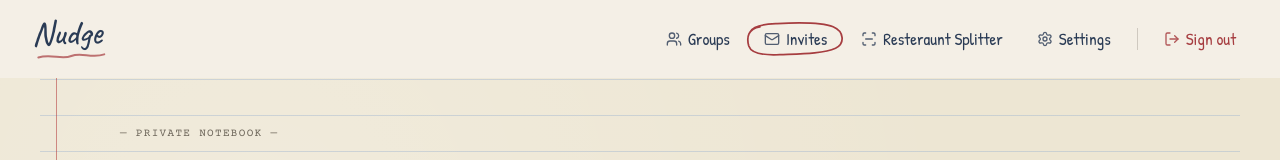
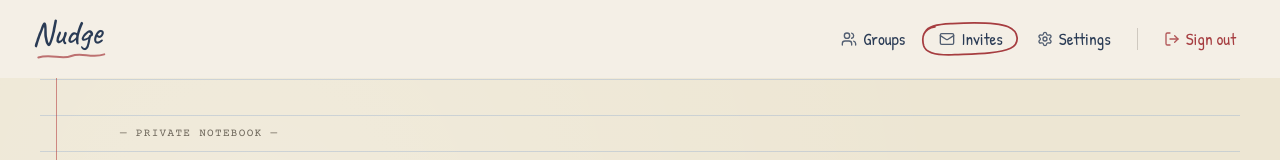
Before and after one commit to kjsLand/Grocery-Nudge, a Next.js app: page /src/invites in a window 1280 px wide. Shown: the top 160 px of the page. Built offline with nearby package versions, Linux system fonts and the light colour scheme; no server answers; the database is empty.

Commit message:
Removed Splitter from the nav bar

```diff
--- a/app/src/components/Nav.tsx
+++ b/app/src/components/Nav.tsx
@@ -1,15 +1,13 @@
 "use client";
 
-import React, { useState } from "react";
-import { colors } from "../theme/tokens";
+import { useState } from "react";
 import Link from "next/link";
 import { usePathname, useRouter } from "next/navigation";
-import { Users, Mail, ScanLine, LogOut, Settings } from "lucide-react";
+import { Users, Mail, LogOut, Settings } from "lucide-react";
 
 const PAGES = [
   { id: "groups", label: "Groups", href: "/src/groups", icon: Users },
   { id: "invites", label: "Invites", href: "/src/invites", icon: Mail },
-  { id: "resteraunt", label: "Resteraunt Splitter", href: "/src/splitter", icon: ScanLine },
   { id: "settings", label: "Settings", href: "/src/settings", icon: Settings },
 ];
 
```
